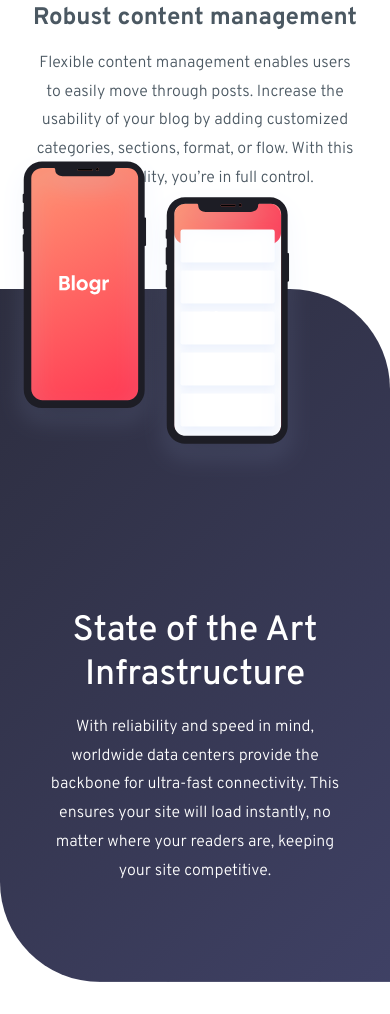
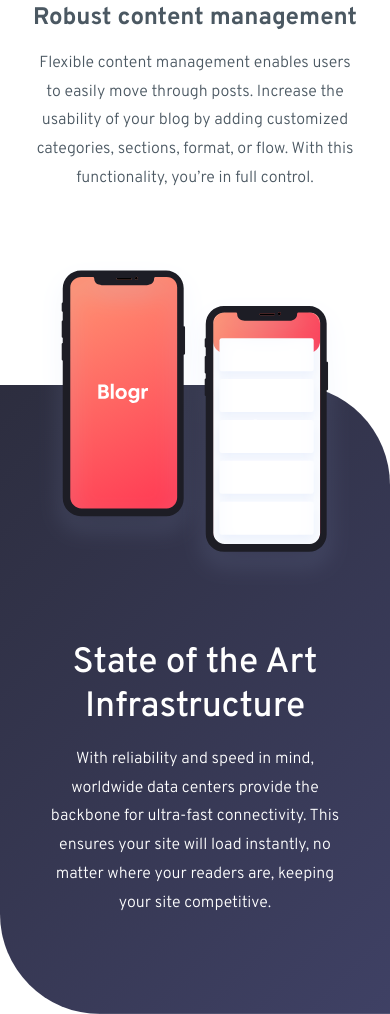
Before and after one commit to jkaps9/blogr-landing-page, a plain HTML site: page index.html in a window 390 px wide. Shown: the part 1349-2363 px from the top of the page. Drawn offline with Linux system fonts and the light colour scheme.

Commit message:
fix infrastructure section on mobile

```diff
--- a/styles.css
+++ b/styles.css
@@ -214,7 +214,8 @@ section {
   }
 
   &.infrastructure {
-    padding: 20rem 0 6rem;
+    margin-top: 12rem;
+    padding: 16rem 0 6rem;
     position: relative;
     place-items: center;
 
@@ -232,6 +233,8 @@ section {
     img {
       position: absolute;
       top: -20%;
+      left: 0;
+      right: 0;
     }
 
     .text {
```
